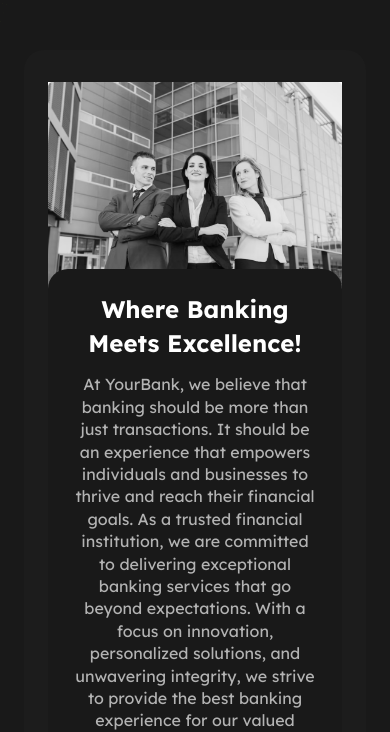
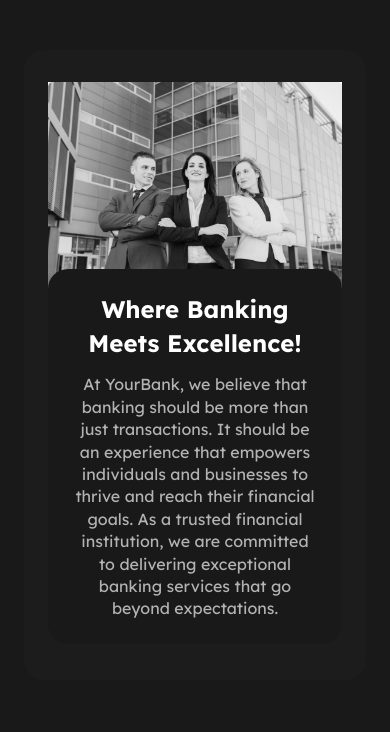
Before and after one commit to iamcelestino/YourBank-Website, a website: page innerPages/aboutPage.html in a window 390 px wide. Shown: the part 121-853 px from the top of the page. Drawn offline with nearby package versions, Linux system fonts and the light colour scheme; files whose address does not match are found by name.

Commit message:
fix: fix responsiveness issues

```diff
--- a/bankStyle/layout/_aboutPage.scss
+++ b/bankStyle/layout/_aboutPage.scss
@@ -59,12 +59,12 @@
         }
 
         .mission__description {
-            border-left: 2px solid v.$secondary;
+
             padding-left: 2rem;
         }
 
         .vision__description {
-            border-right: 2px solid v.$secondary;
+            // border-right: 2px solid v.$secondary;
             padding-right: 2.5rem;
         }
 
@@ -72,6 +72,15 @@
             .ilustration {
                 order: 2;
             }
+        }
+    }
+    @include MX.large {
+        .mission__description {
+               border-left: 2px solid v.$secondary;
+        }
+
+        .vision__description {
+            border-right: 2px solid v.$secondary;
         }
     }
 }
--- a/bankStyle/layout/_careerPage.scss
+++ b/bankStyle/layout/_careerPage.scss
@@ -29,8 +29,12 @@
         .career__hero {
             flex-direction: row-reverse;
             align-items: start;
-            padding: 2.5rem 0;
-            font-size: clamp(0.8rem, 0.5vw, 3rem);
+            padding: 1rem 0;
+
+            p {
+                font-size: clamp(0.8rem, 0.5vw, 3rem);
+            }
+
         }
 
         .hero__career__description, .picture  {
--- a/bankStyle/layout/_header.scss
+++ b/bankStyle/layout/_header.scss
@@ -74,4 +74,12 @@ header {
 
     }
 
+    @include MX.large {
+        .navigation,  .nav__btns {
+            display: flex;
+        }
+    }
+
+
+
 }
--- a/bankStyle/layout/_homePage.scss
+++ b/bankStyle/layout/_homePage.scss
@@ -400,12 +400,6 @@
             text-align: left;
         }
 
-        .cases__box {
-            display: grid;
-            grid-template-columns: repeat(2, 1fr);
-            gap: 100px;
-        }
-
         .percentages {
 
             & > div {
@@ -419,10 +413,20 @@
             }
 
             a {
-                text-align: left;
+                text-align: center;
             }
 
         }
+    }
+
+    @include MX.large {
+        .cases__box {
+            display: grid;
+            grid-template-columns: repeat(2, 1fr);
+            gap: 100px;
+        }
+
+
     }
 }
 
--- a/bankStyle/layout/_security.scss
+++ b/bankStyle/layout/_security.scss
@@ -60,6 +60,12 @@
 
         .security {
             padding: 3.12rem;
+
+            & div {
+                display: flex;
+                align-items: center;
+                gap: 10px;
+            }
         }
 
         #faq__section {
--- a/innerPages/aboutPage.html
+++ b/innerPages/aboutPage.html
@@ -41,7 +41,7 @@
                     </picture>
                     <div class="hero__career__description">
                         <h1>Where Banking Meets Excellence!</h1>
-                        <p>At YourBank, we believe that banking should be more than just transactions. It should be an experience that empowers individuals and businesses to thrive and reach their financial goals. As a trusted financial institution, we are committed to delivering exceptional banking services that go beyond expectations. With a focus on innovation, personalized solutions, and unwavering integrity, we strive to provide the best banking experience for our valued customers. Join us on this exciting journey and discover a new level of banking excellence.</p>
+                        <p>At YourBank, we believe that banking should be more than just transactions. It should be an experience that empowers individuals and businesses to thrive and reach their financial goals. As a trusted financial institution, we are committed to delivering exceptional banking services that go beyond expectations.</p>
                     </div>
                 </div>
             </div>
```
Also changed, not shown: css/index.css.
